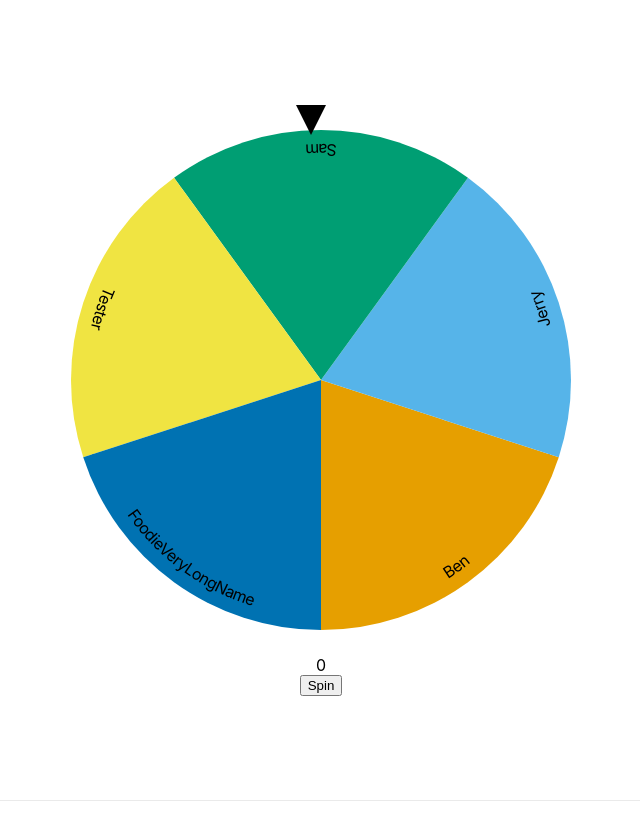
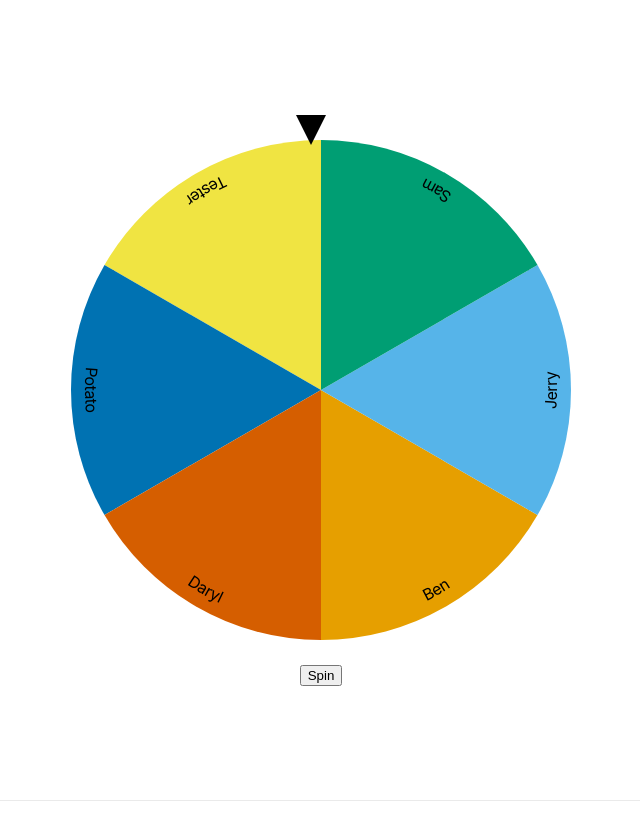
Before and after one commit to causztic/roulette, a Next.js app: page / in a window 1280 px wide. Shown: the top 840 px of the page, without its empty margins (319-959 px from the left). Built offline with nearby package versions, Linux system fonts and the light colour scheme.

Commit message:
fix multiple spins not rotating properly

```diff
--- a/pages/index.js
+++ b/pages/index.js
@@ -7,7 +7,7 @@ export default function Home() {
   // Okabe & Ito
   const colors = ["#E69F00", "#56B4E9", "#009E73", "#F0E442", "#0072B2", "#D55E00", "#CC79A7", "#999999"]
 
-  const [people, setPeople] = useState(['Ben', 'Jerry', 'Sam', 'Tester', 'FoodieVeryLongName']);
+  const [people, setPeople] = useState(['Ben', 'Jerry', 'Sam', 'Tester', 'Potato', 'Daryl']);
   const [chosen, setChosen] = useState(['', 0]);
 
   const interval = (number) => (2 * Math.PI) / number;
@@ -38,6 +38,11 @@ export default function Home() {
     }
   }, [chosen])
 
+  const finishSpinning = () => {
+    roulette.current.style.transform = `rotate(${chosen[1]}deg)`;
+    roulette.current.classList.remove(styles.rotating);
+  }
+
   return (
     <div className={styles.container}>
       <Head>
@@ -50,7 +55,7 @@ export default function Home() {
         <svg height="550" width="500">
           <g transform="matrix(1 0 0 1 250 275)">
             <circle cx="0" cy="0" r="240" stroke="black" fill="white" />
-            <g ref={roulette}>
+            <g ref={roulette} onTransitionEnd={finishSpinning}>
               {angles(people.length).map((angle, index) =>
                 <Fragment key={index}>
                   <path
@@ -71,7 +76,6 @@ export default function Home() {
           </g>
           <path d="M225 0 L240 30 L255 0 Z" fill="black" />
         </svg>
-        {chosen}
         <button onClick={getWinner}>Spin</button>
       </main>
 
--- a/styles/Home.module.css
+++ b/styles/Home.module.css
@@ -109,7 +109,7 @@
 }
 
 .rotating {
-  transition: transform 10s cubic-bezier(0.4, 0, 0.2, 1);
+  transition: transform 5s cubic-bezier(0.4, 0, 0.2, 1);
 }
 
 @media (max-width: 600px) {
```
